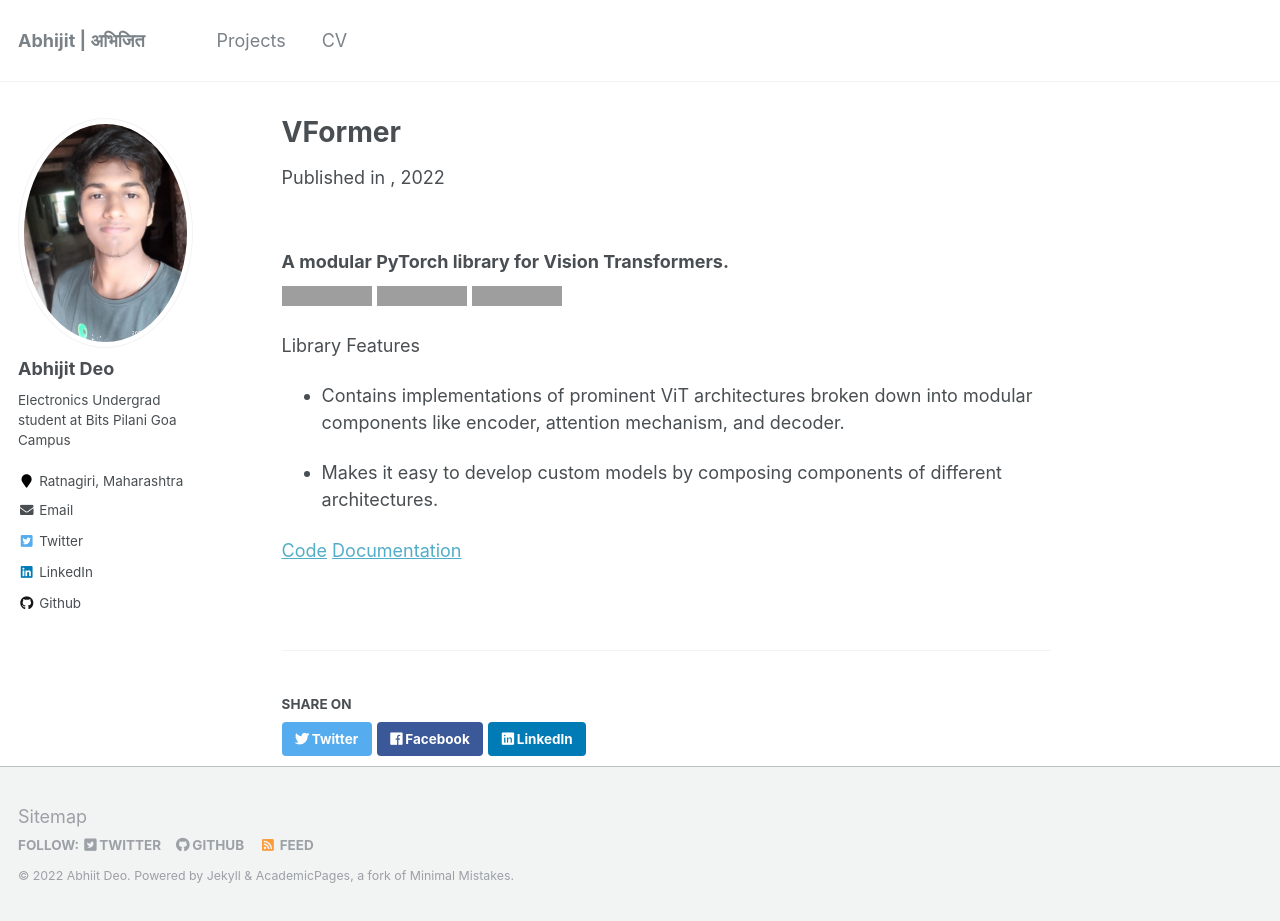
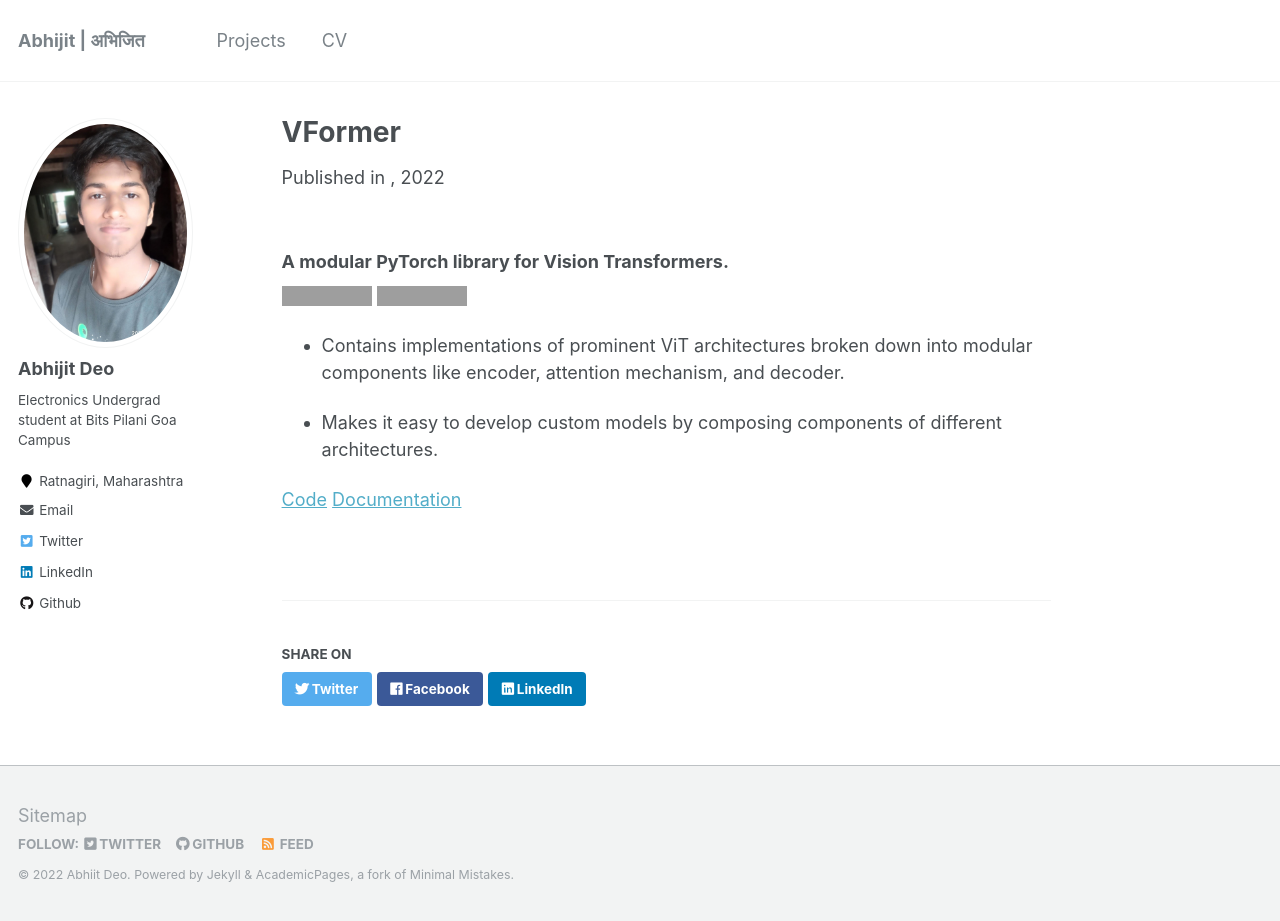
Before and after one commit to abhi-glitchhg/abhi-glitchhg.github.io, a Jekyll site: the page built from _projects/vformer.md, in a window 1280 px wide and 921 px high. Built offline with Jekyll 4.4.1, drawn with Linux system fonts in a browser that asks for light colours; grey boxes are pictures that could not be loaded.

```diff
--- a/_projects/vformer.md
+++ b/_projects/vformer.md
@@ -12,9 +12,8 @@ location: ""
 
 [![Downloads](https://pepy.tech/badge/vformer)](https://pepy.tech/project/vformer)
 [![Documentation](https://readthedocs.org/projects/vformer/badge/?version=latest)](https://vformer.readthedocs.io/en/latest/?badge=latest)
-[![StarGazers](https://pepy.tech/badge/vformer)](https://github.com/SforAiDl/vformer/stargazers)
 
-Library Features
+
 
 - Contains implementations of prominent ViT architectures broken down into modular components like encoder, attention mechanism, and decoder.
 
```
